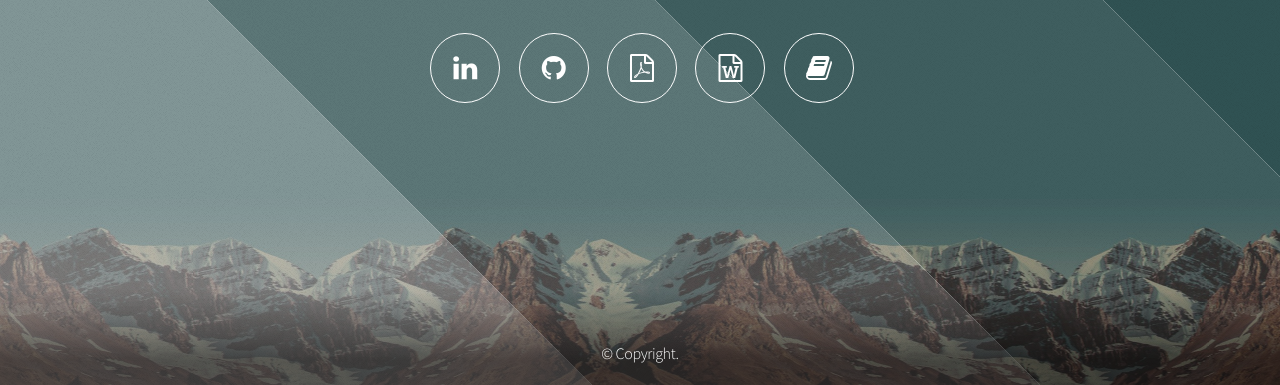
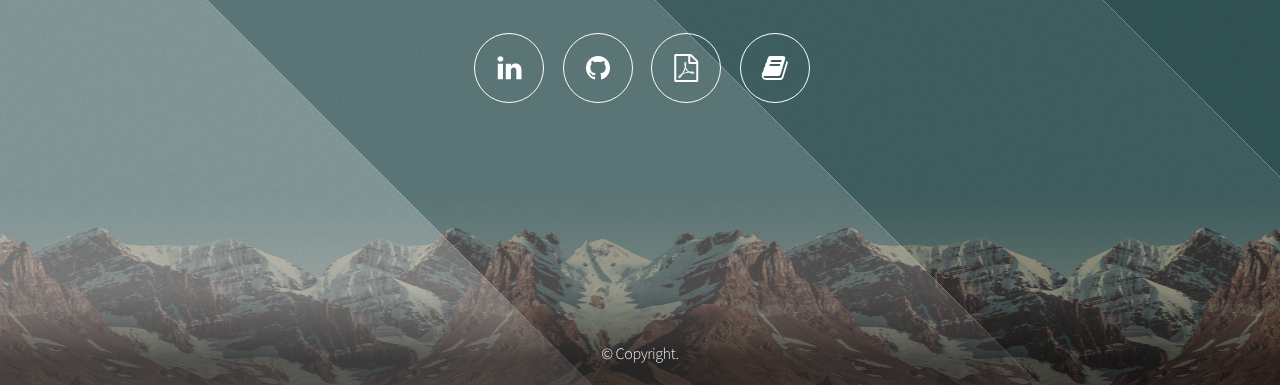
Before and after one commit to giunio-prc/website, a website: page index.html in a window 1280 px wide. Shown: the part 415-800 px from the top of the page. Drawn offline with Linux system fonts and the light colour scheme.

Commit message:
remove doc resume

```diff
--- a/index.html
+++ b/index.html
@@ -45,8 +45,6 @@
 									class="label">Github</span></a></li>
 						<li><a href="resume_python_developer.pdf" download class="icon fa-file-pdf-o"><span
 									class="label">Resume</span></a></li>
-						<li><a href="pythondeveloper.docx" download class="icon fa-file-word-o"><span
-									class="label">Detailed CV</span></a></li>
 						<li><a href="https://a.co/d/04oMk1sg" class="icon fa-solid fa-book"><span class="label">My
 									book</span></a></li>
 					</ul>
```
